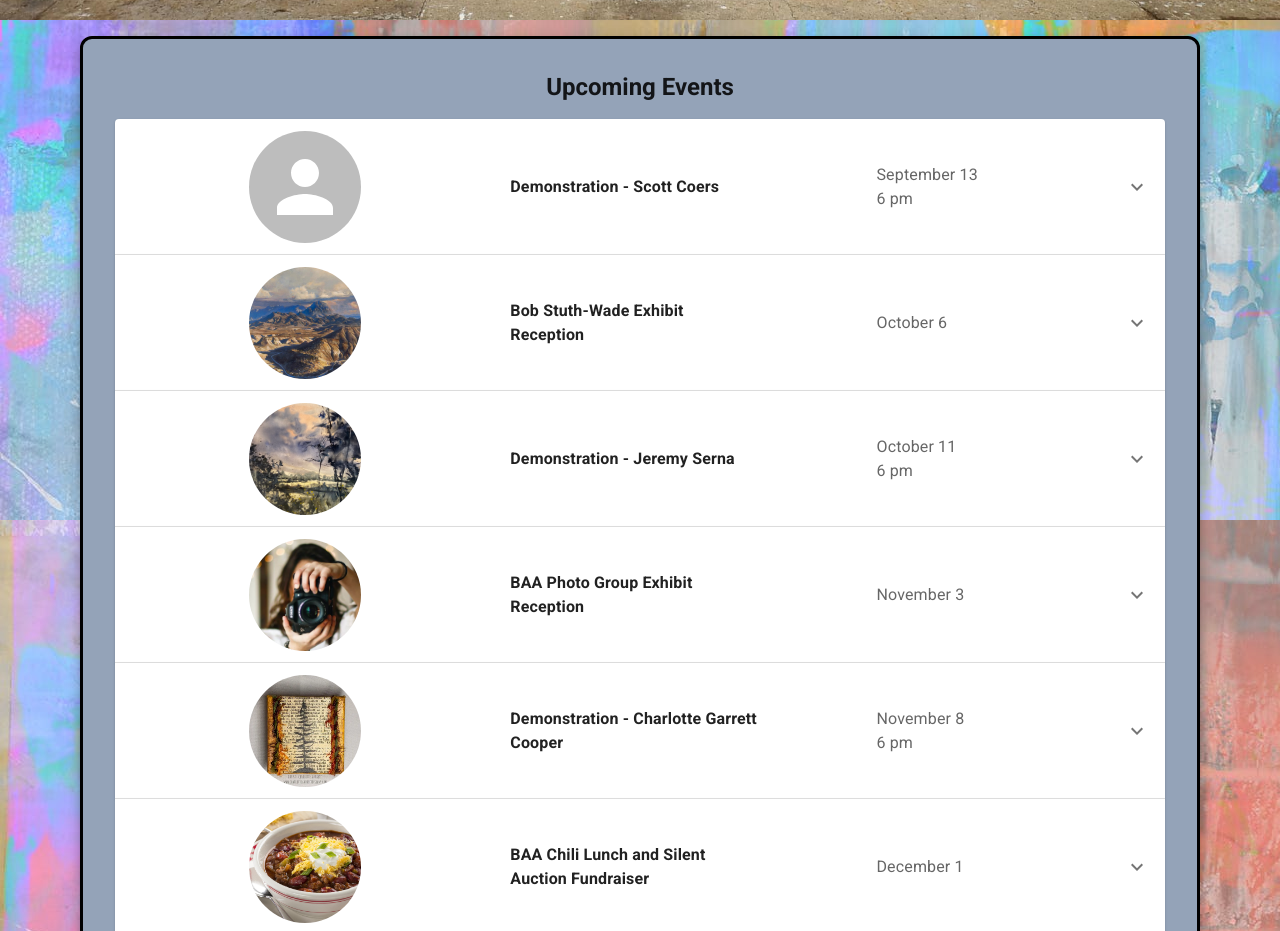
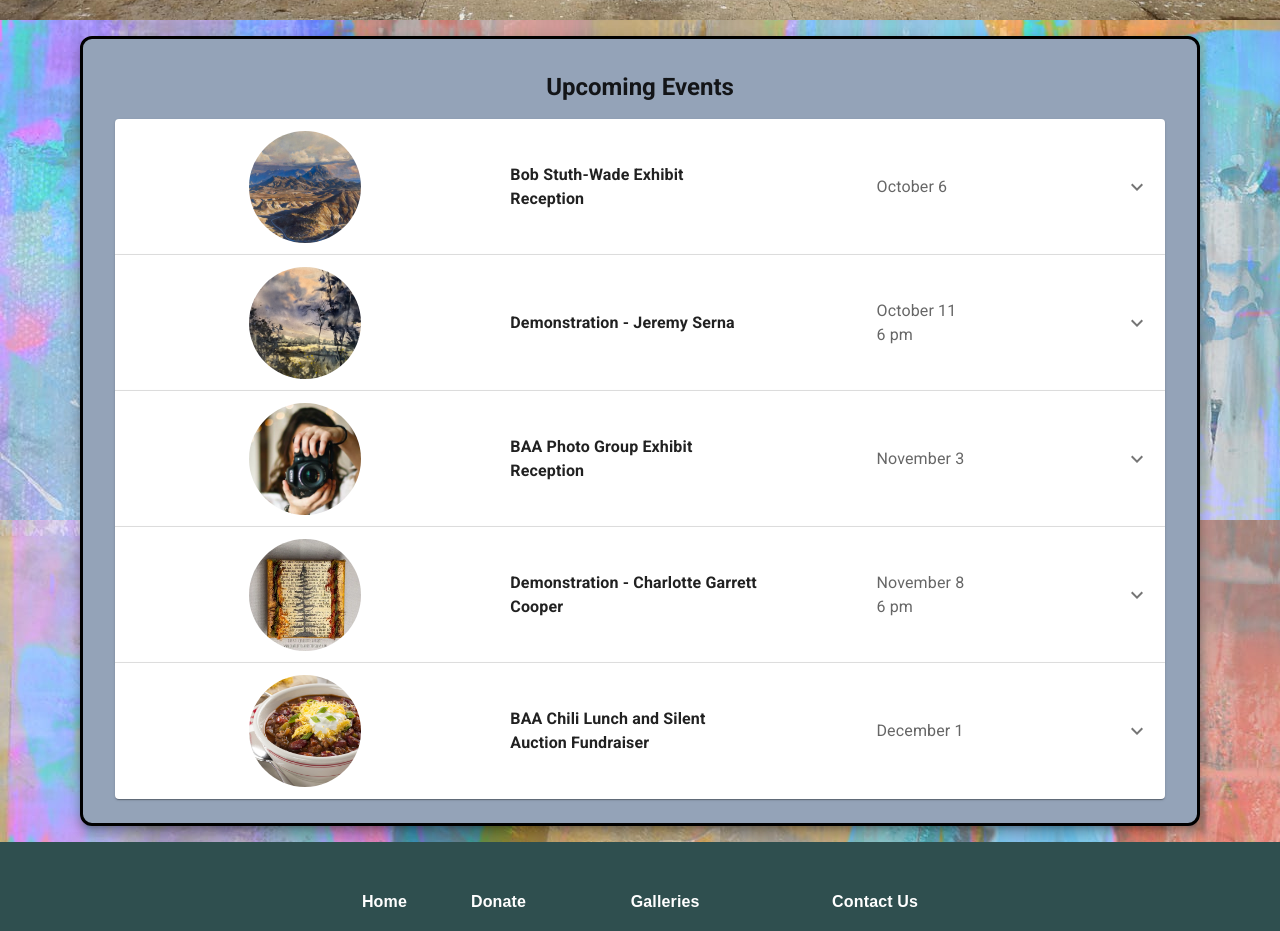
Before and after one commit to Jonathan-Day-Dev/bwd-art, a React (Create React App) app: page /event in a window 1280 px wide. Shown: the part 780-1711 px from the top of the page. Built offline with nearby package versions, Linux system fonts and the light colour scheme.

Commit message:
remove scott coers

```diff
--- a/src/components/Event/components/event_data.js
+++ b/src/components/Event/components/event_data.js
@@ -19,14 +19,14 @@ const events = [
   //     phone: "",
   //     isInstructor: true,
   //   },
-  {
-    title: "Demonstration - Scott Coers",
-    description:
-      "Scott will be demonstrating how to edit and post personal videos online using free apps",
-    date: "September 13",
-    time: "6 pm",
-    // img: boyd,
-  },
+  // {
+  //   title: "Demonstration - Scott Coers",
+  //   description:
+  //     "Scott will be demonstrating how to edit and post personal videos online using free apps",
+  //   date: "September 13",
+  //   time: "6 pm",
+  //   // img: boyd,
+  // },
   {
     title: "Bob Stuth-Wade Exhibit Reception",
     date: "October 6",
```
